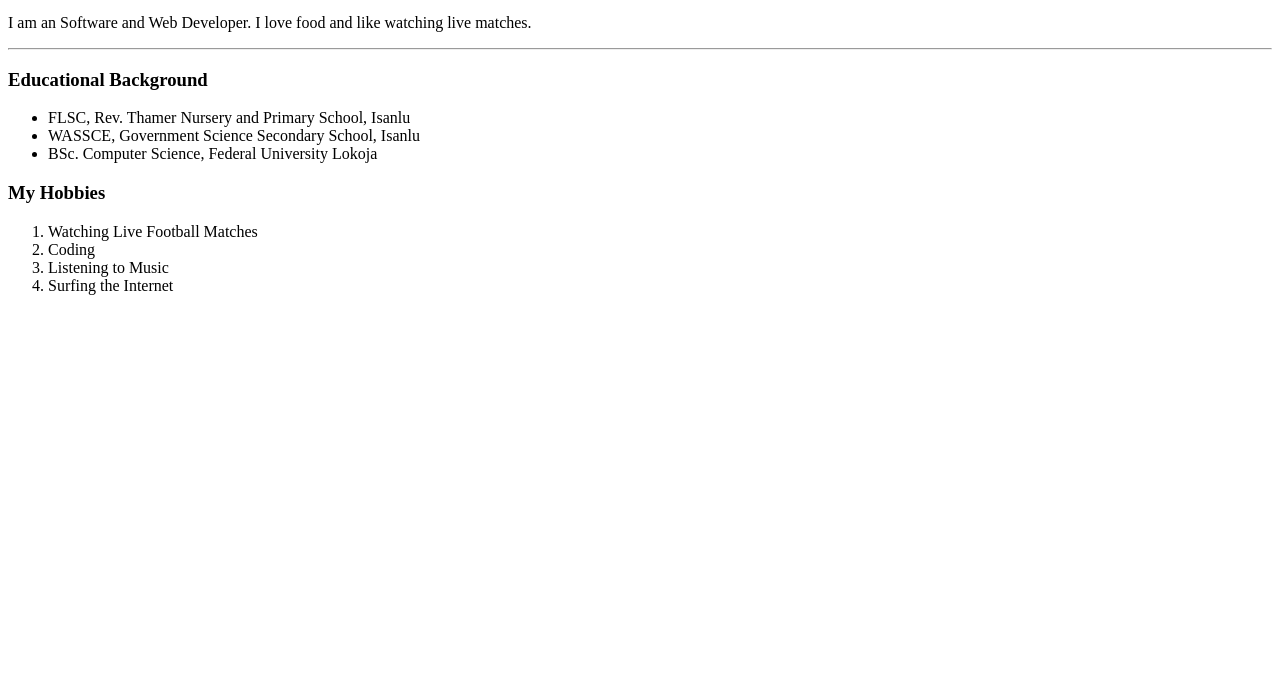
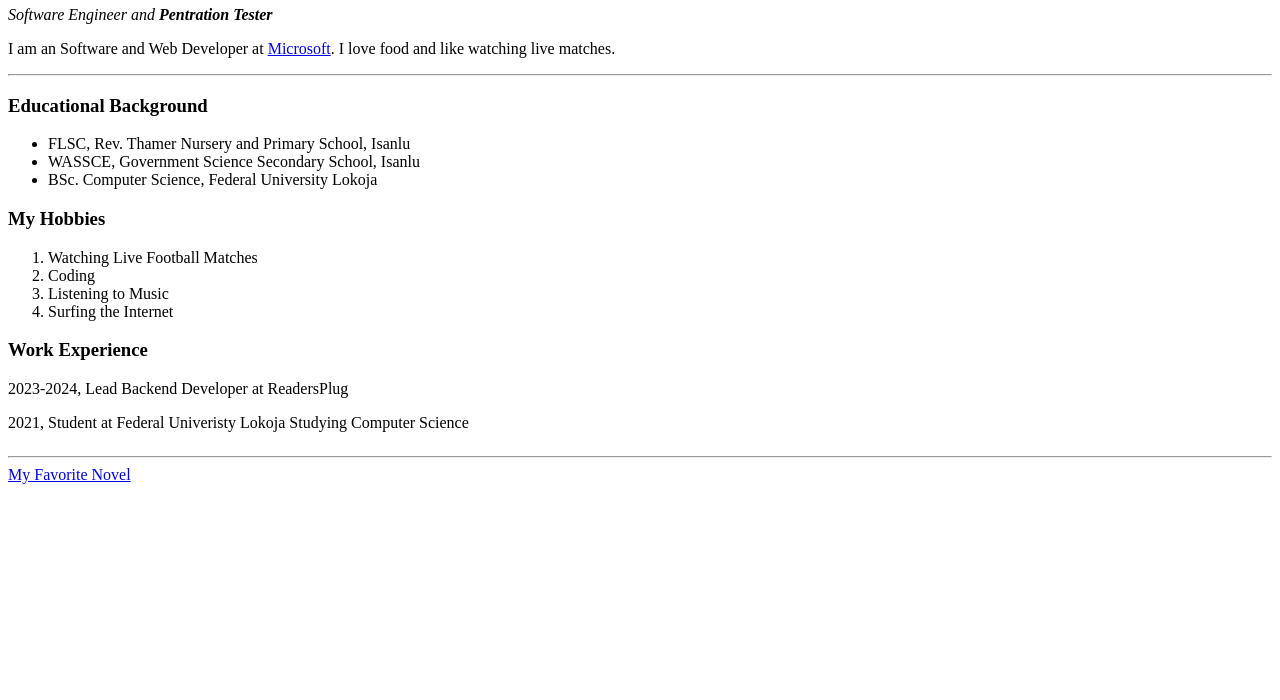
Before and after one commit to IbroTao/Web-Development, a plain HTML site: page HTML - Personal Website/personalSite.html in a window 1280 px wide. Shown: the part 100-800 px from the top of the page. Drawn offline with Linux system fonts and the light colour scheme.

Commit message:
HTML: anchor tags, image tags and tables basics

```diff
--- a/HTML - Personal Website/personalSite.html
+++ b/HTML - Personal Website/personalSite.html
@@ -6,13 +6,15 @@
     <title>Taofeek's Personal Site</title>
   </head>
   <body>
+    <img src="" alt="Taofeek Profile Picture" />
     <h1>Ibrahim Taofeek</h1>
     <p>
       <em>Software Engineer and <strong>Pentration Tester</strong></em>
     </p>
     <p>
-      I am an Software and Web Developer. I love food and like watching live
-      matches.
+      I am an Software and Web Developer at
+      <a href="#" target="_blank">Microsoft</a>. I love food and like watching
+      live matches.
     </p>
     <hr />
     <h3>Educational Background</h3>
@@ -28,5 +30,13 @@
       <li>Listening to Music</li>
       <li>Surfing the Internet</li>
     </ol>
+    <h3>Work Experience</h3>
+    <p>2023-2024, Lead Backend Developer at ReadersPlug</p>
+    <p>2021, Student at Federal Univeristy Lokoja Studying Computer Science</p>
+    <table>
+      <tr></tr>
+    </table>
+    <hr />
+    <a href="index.html" target="_blank">My Favorite Novel</a>
   </body>
 </html>
```
Also changed, not shown: HTML - Personal Website/taofeek.jpg (added).
